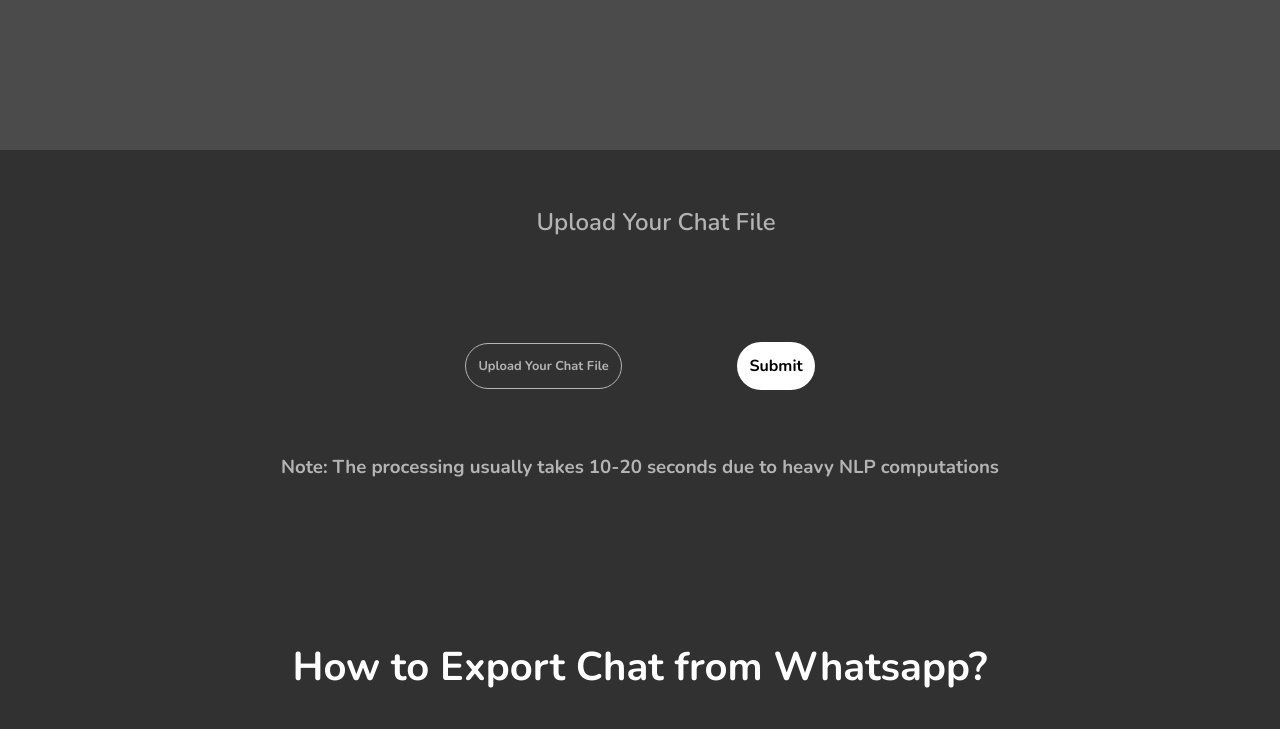
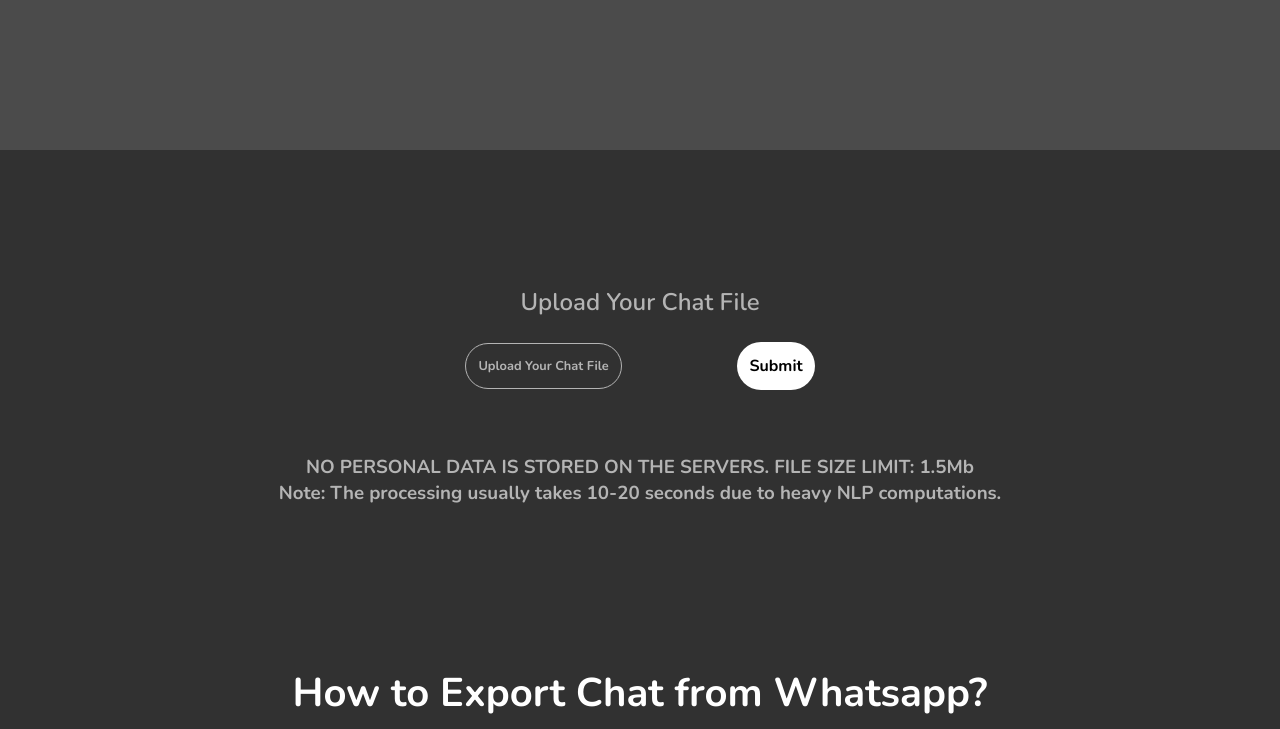
Before and after one commit to cw-somil/Whatsapp-Chat-Analysis, a React (Create React App) app: page / in a window 1280 px wide. Shown: the part 724-1453 px from the top of the page. Built offline with nearby package versions, Linux system fonts and the light colour scheme.

Commit message:
PRODUCTION DEPLOYMENT

```diff
--- a/src/components/Dashboard.js
+++ b/src/components/Dashboard.js
@@ -5,7 +5,12 @@ const Dashboard = ({ year, months }) => {
     <Fragment>
       <div
         className="dashboard"
-        style={{ fontSize: "2.5rem", color: "white", fontWeight: "700" }}
+        style={{
+          fontSize: "2.5rem",
+          color: "white",
+          fontWeight: "700",
+          textAlign: "center",
+        }}
       >
         Your Whatsapp Rewind
       </div>
--- a/src/components/UploadChat.js
+++ b/src/components/UploadChat.js
@@ -11,6 +11,7 @@ const UploadChat = () => {
     loading: false,
     filename: "Upload Your Chat File",
     err: "",
+    filesize: null,
   })
 
   const fileUpload = (e) => {
@@ -18,18 +19,28 @@ const UploadChat = () => {
     setData({
       selectedFile: e.target.files[0],
       filename: e.target.files[0].name,
+      filesize: e.target.files[0].size,
     })
   }
 
   const submitChat = async (e) => {
     e.preventDefault()
     let postData = new FormData()
-    if (data.filename.split(".").pop().toLowerCase() === "txt") {
+    console.log(data.filesize)
+    if (
+      data.filename.split(".").pop().toLowerCase() === "txt" &&
+      data.filesize < 1600000
+    ) {
       postData.append("file", data.selectedFile)
       try {
         setData({ loading: true })
 
-        const res = await axios.post("http://165.22.208.188/upload", postData)
+        const res = await axios.post("http://165.22.208.188/upload", postData, {
+          timeout: 150000,
+          headers: {
+            "Content-Type": "multipart/form-data",
+          },
+        })
 
         setData({ loading: false })
         if (res.data) {
@@ -40,13 +51,17 @@ const UploadChat = () => {
         setData({ err: "Server Error", loading: false })
       }
     } else {
-      setData({ err: "Please upload a valid txt file." })
+      setData({
+        err:
+          "Please upload a valid txt file or Upload a Text File which is less than 1.5Mb",
+      })
     }
   }
 
   return (
     <Fragment>
       <section id="upload">
+        <div className="container">
           {data.completeData ? (
             <Redirect
               to={{
@@ -62,11 +77,9 @@ const UploadChat = () => {
             </div>
           )}
           {data.loading ? (
-          <div className="container">
             <Loader type="Bars" color="#ffffff" height={80} width={80} />
-          </div>
           ) : (
-          <div className="container">
+            <Fragment>
               <form onSubmit={(e) => submitChat(e)}>
                 <input
                   type="file"
@@ -76,12 +89,15 @@ const UploadChat = () => {
                 />
                 <input type="submit" name="submit" />
               </form>
-            <h3 className="note">
-              Note: The processing usually takes 10-20 seconds due to heavy NLP
-              computations
+              <h3 className="note" style={{ textAlign: "center" }}>
+                NO PERSONAL DATA IS STORED ON THE SERVERS. FILE SIZE LIMIT:
+                1.5Mb
+                <br /> Note: The processing usually takes 10-20 seconds due to
+                heavy NLP computations.
               </h3>
+            </Fragment>
+          )}
         </div>
-        )}
         <Steps />
       </section>
     </Fragment>
```
Lines whose indentation alone changed are shown as unchanged.
